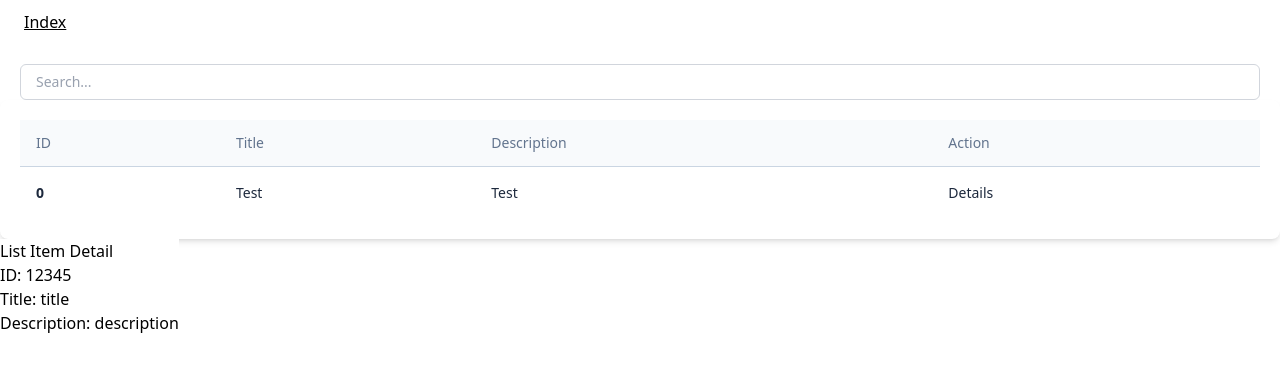
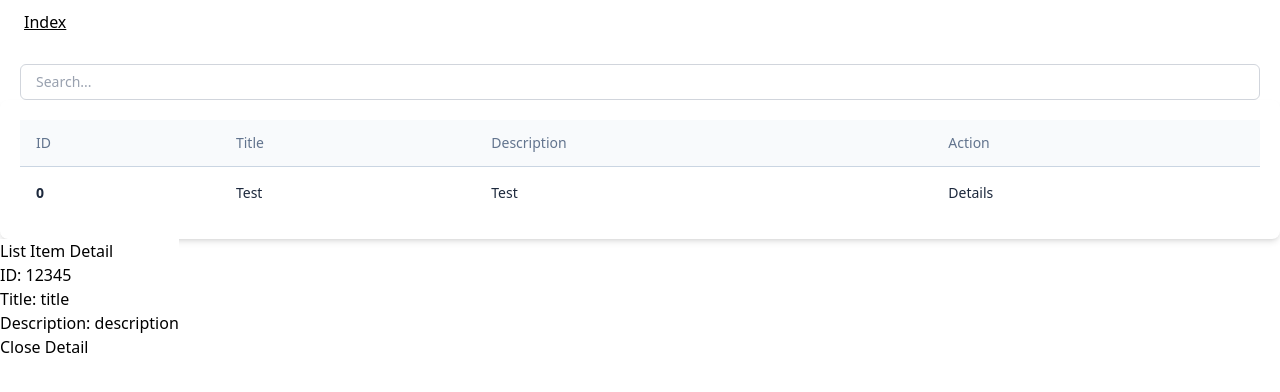
Before and after one commit to newmediapilot/react-19-bike-shop, a React (Vite) app: page / in a window 1280 px wide. Shown: the top 392 px of the page. Built offline with nearby package versions, Linux system fonts and the light colour scheme; data requests are answered from the project's data file.

Commit message:
Update DetailDialog.tsx

```diff
--- a/src/components/DetailDialog.tsx
+++ b/src/components/DetailDialog.tsx
@@ -1,5 +1,6 @@
 import * as React from 'react';
 import {createPortal} from 'react-dom';
+import {NavLink} from 'react-router';
 
 type DialogProps = {
     id: number,
@@ -22,6 +23,7 @@ function DetailDialog({detail = {id: 1, title: "title", description: "descriptio
                 <span className="block">ID: {id}</span>
                 <span className="block">Title: {title}</span>
                 <span className="block">Description: {description}</span>
+                <NavLink to={`./`}>Close Detail</NavLink>
             </dialog>
             , document.body
         )
```
